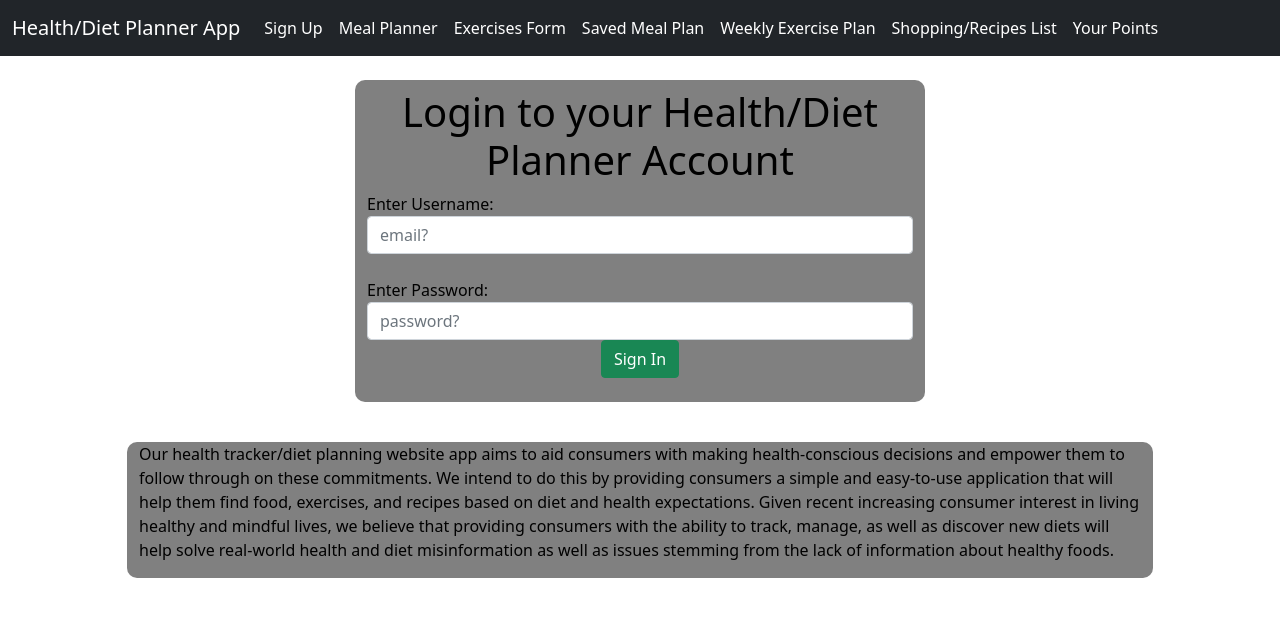
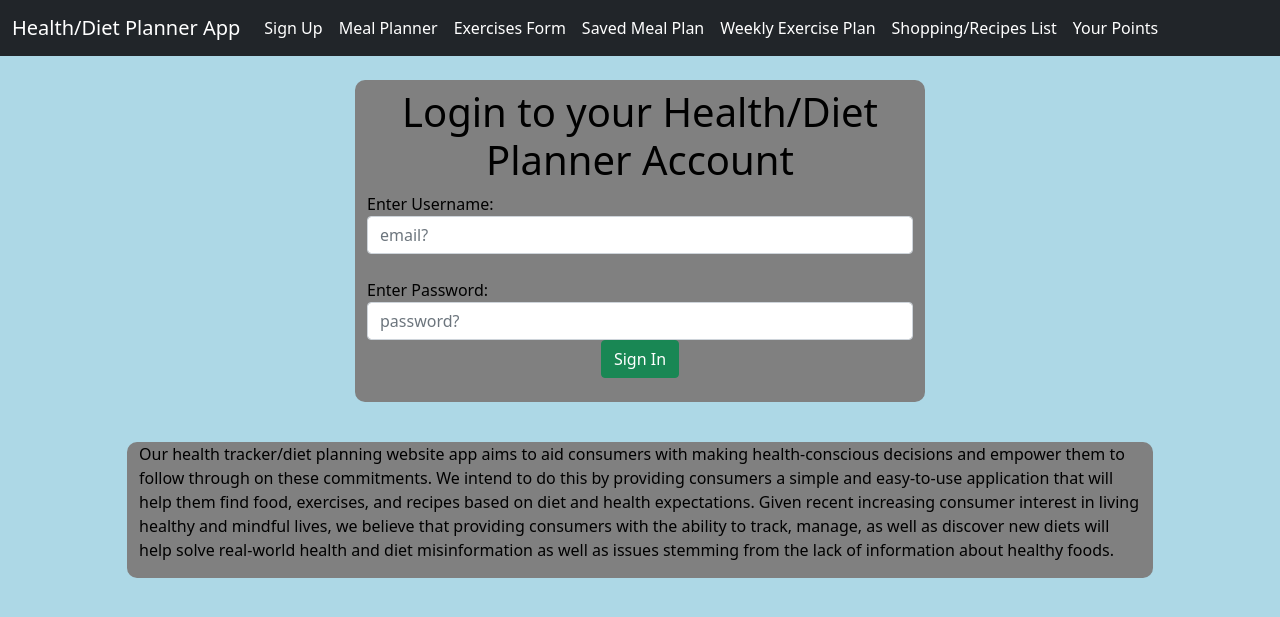
Before and after one commit to NativeVex/design_project, a Flask app: page / in a window 1280 px wide. Shown: the top 617 px of the page. Run offline with Flask 2, Linux system fonts and the light colour scheme.

Commit message:
Update login.html

```diff
--- a/src/webapp/templates/login.html
+++ b/src/webapp/templates/login.html
@@ -2,7 +2,7 @@
 
 {% block content %}
 <style>
-    body { background-image: url("/static/foods.jpg");background-size:cover;background-repeat:no-repeat }
+    body { background-color:lightblue; }
 
 
 </style>
```
